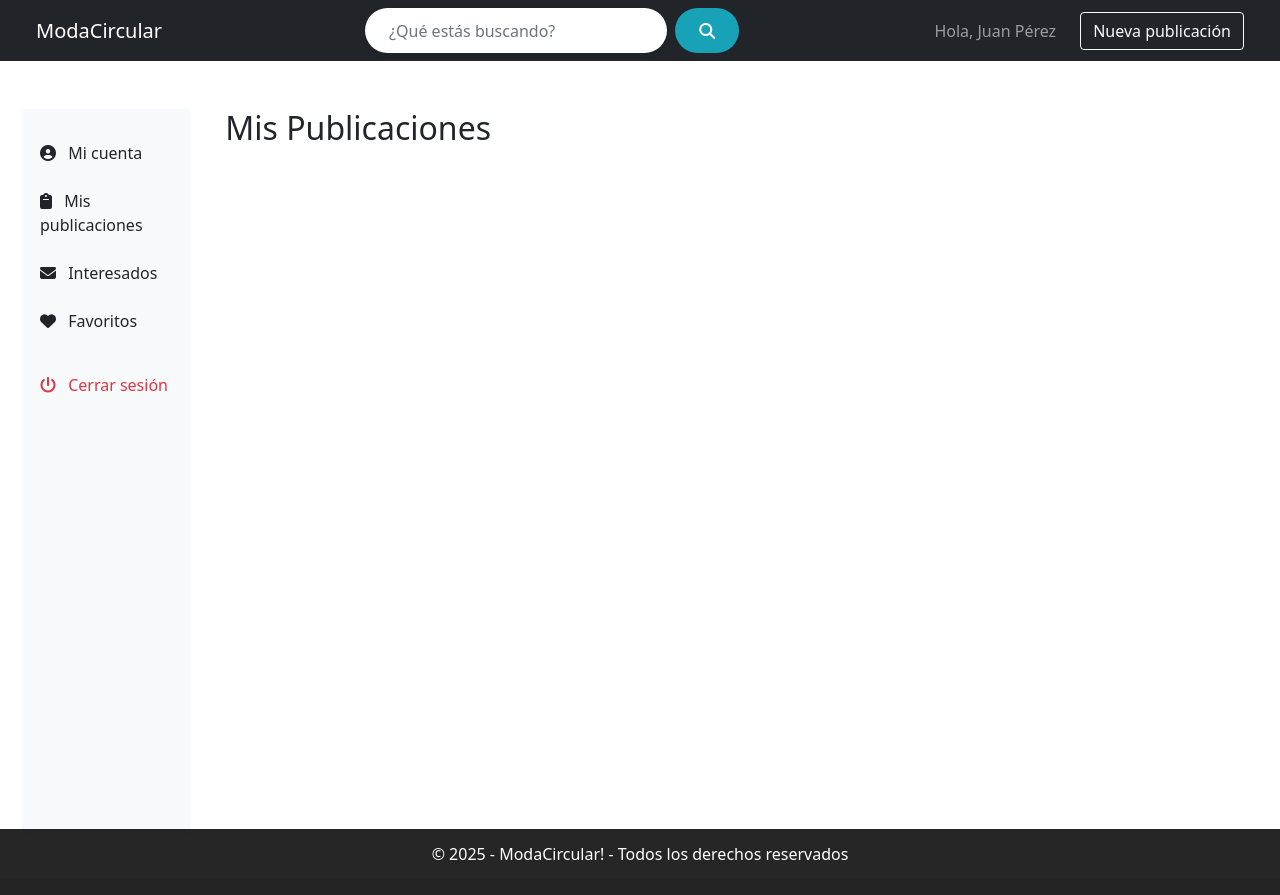
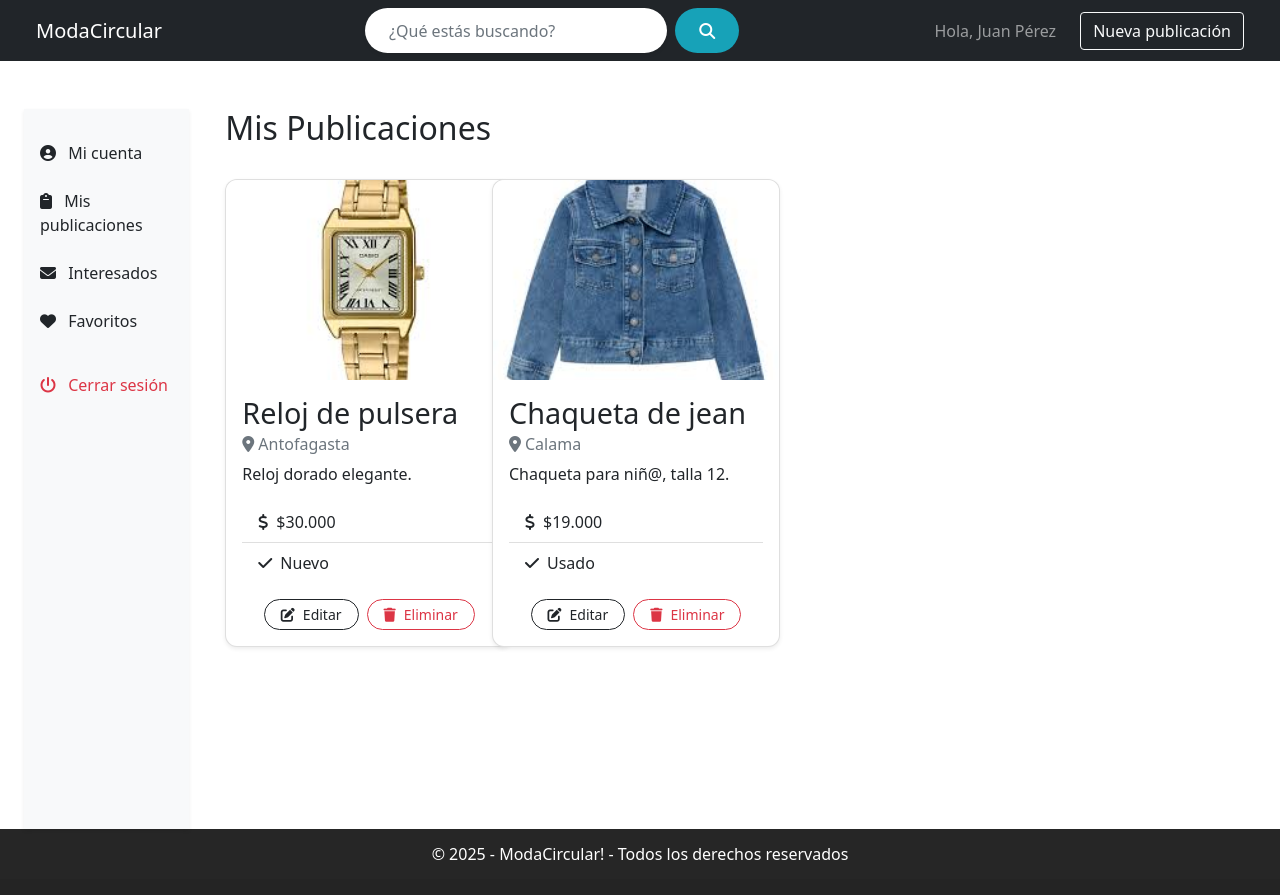
Before and after one commit to Joelis88/ProyectoFinalMarketplace, a React (Vite) app: page /publicaciones in a window 1280 px wide. Built offline with nearby package versions, Linux system fonts and the light colour scheme.

Commit message:
varios cambios

```diff
--- a/src/components/ProfileWelcomePanel.jsx
+++ b/src/components/ProfileWelcomePanel.jsx
@@ -34,7 +34,7 @@ const ProfileWelcomePanel = ({user}) => {
                             <Button variant="link" href="/profileEdit" className="me-2">
                                 Editar perfil
                             </Button>
-                            <Button variant="link" href="profile/publicarArticulo">
+                            <Button variant="link" href="/publicar">
                                 Nueva publicación
                             </Button>
                         </div>
--- a/src/components/navbar/NavBar.jsx
+++ b/src/components/navbar/NavBar.jsx
@@ -62,7 +62,7 @@ const NavBar = ({ busqueda, setBusqueda }) => {
                 </NavDropdown>
               )}
 
-              <Link to="profile/publicarArticulo">
+              <Link to="/publicar">
                 <Button variant="outline-light" className="ms-3">Nueva publicación</Button>
               </Link>
             </Nav>
--- a/src/pages/MyPosts.jsx
+++ b/src/pages/MyPosts.jsx
@@ -9,8 +9,7 @@ const MyPosts = () => {
   const { user } = useContext(UserContext);
 
 
-  const nombreVendedor = `${user?.nombre} ${user?.apellido}`;
-
+  const nombreVendedor = user?.nombre
 
   const misArticulos = articulos.filter(articulo => articulo.vendedor === nombreVendedor);
 
```
Also changed, not shown: src/components/cardProducto/CardProducto.jsx (+5 -4 lines).
